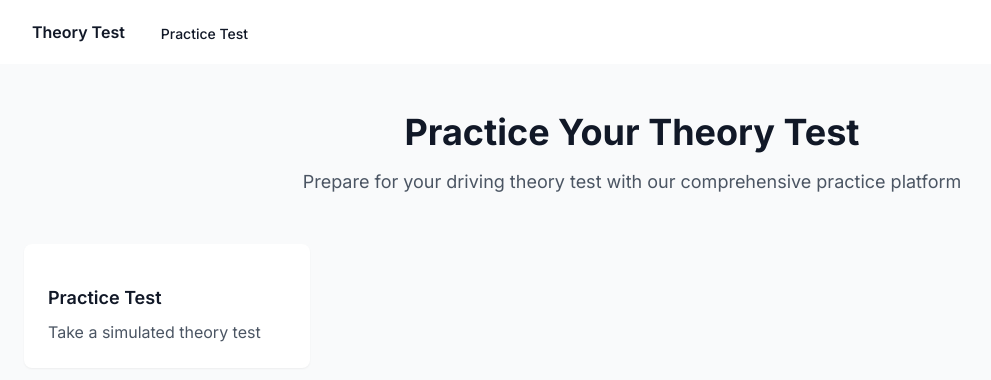
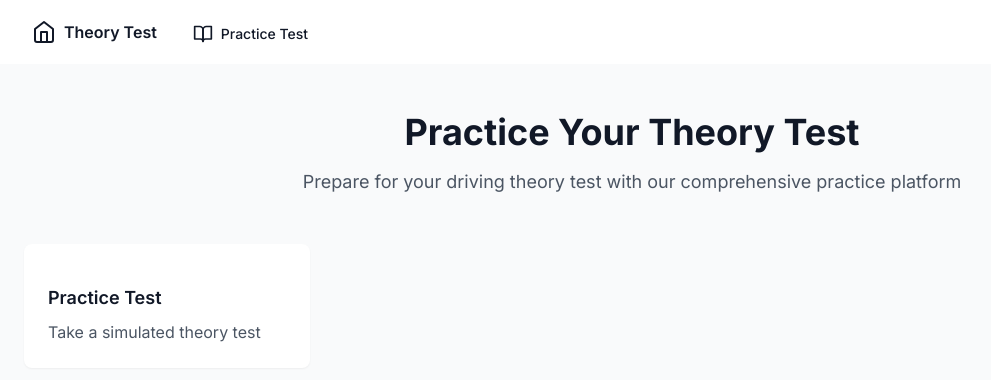
Before and after one commit to tello070/driving-theory-test, a Next.js app: page / in a window 1280 px wide. Shown: the top 380 px of the page, without its empty margins (8-999 px from the left). Built offline with nearby package versions, Linux system fonts and the light colour scheme.

Commit message:
Update layout.tsx new

```diff
--- a/app/layout.tsx
+++ b/app/layout.tsx
@@ -1,6 +1,7 @@
 import './globals.css'
 import { Inter } from 'next/font/google'
 import Link from 'next/link'
+import { BookOpen, Home } from 'lucide-react'
 
 const inter = Inter({ subsets: ['latin'] })
 
@@ -23,6 +24,7 @@ export default function RootLayout({
               <div className="flex justify-between h-16">
                 <div className="flex">
                   <Link href="/" className="flex items-center px-2 text-gray-900">
+                    <Home className="h-6 w-6 mr-2" />
                     <span className="font-semibold">Theory Test</span>
                   </Link>
                   <div className="hidden sm:ml-6 sm:flex sm:space-x-8">
@@ -30,6 +32,7 @@ export default function RootLayout({
                       href="/practice-test"
                       className="inline-flex items-center px-1 pt-1 text-sm font-medium text-gray-900"
                     >
+                      <BookOpen className="h-5 w-5 mr-2" />
                       Practice Test
                     </Link>
                   </div>
```
